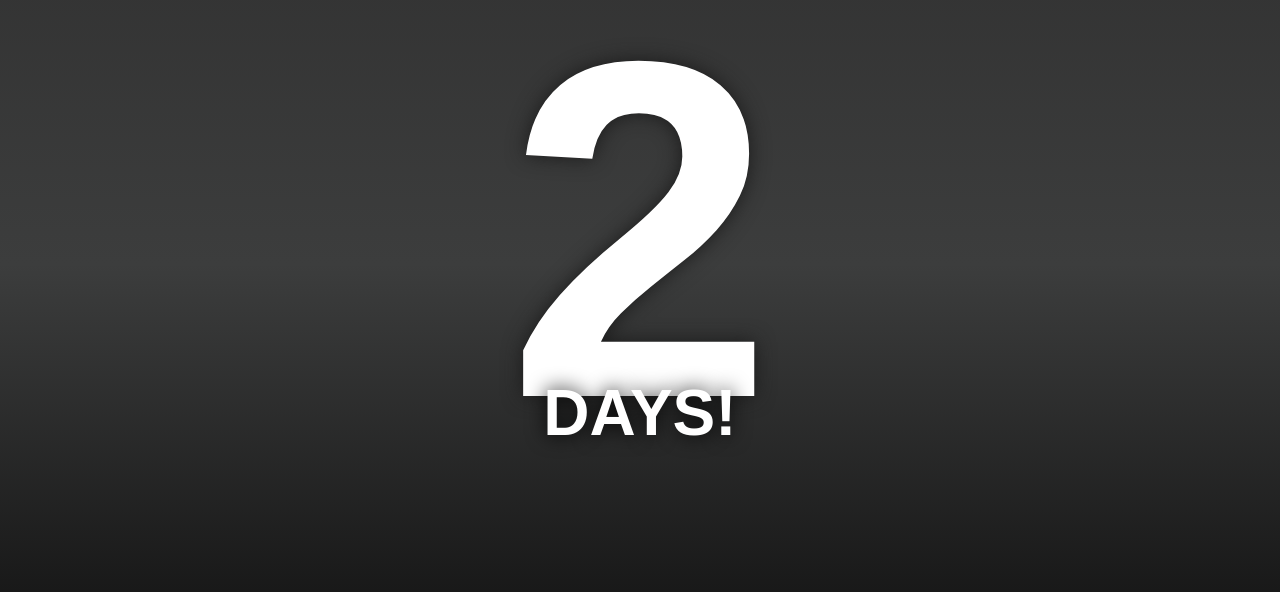
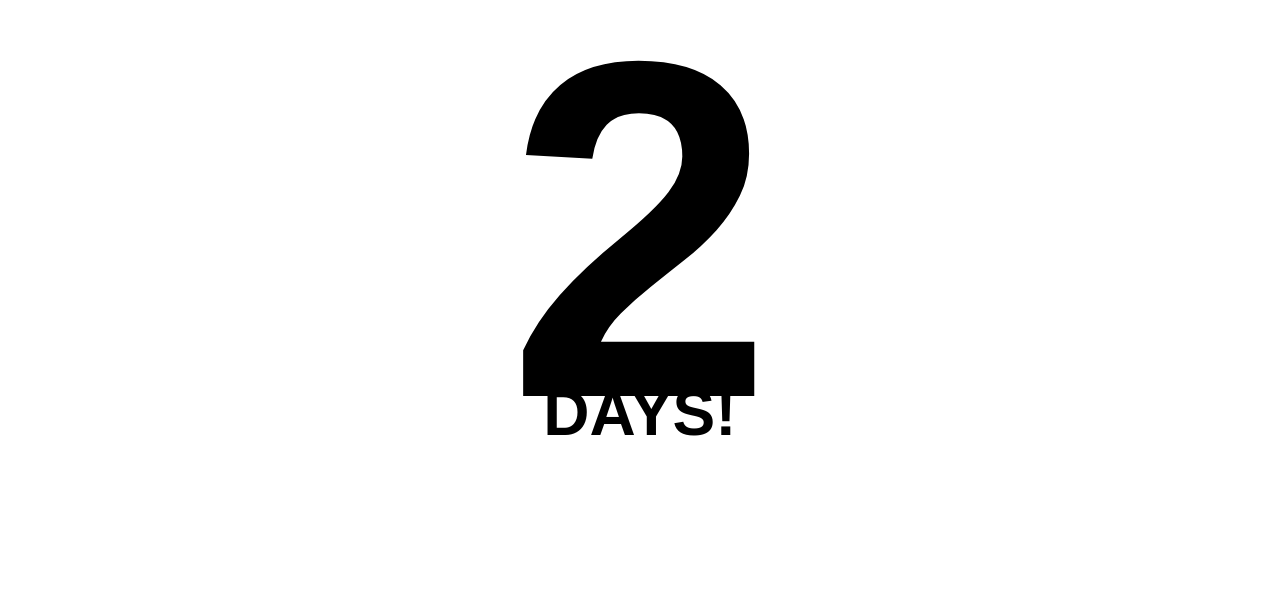
Before and after one commit to jeanpaulsio/paycheck-countdown, a React (Create React App) app: page / in a window 1280 px wide. Shown: the part 136-728 px from the top of the page. Built offline with nearby package versions, Linux system fonts and the light colour scheme.

Commit message:
rm styles

```diff
--- a/src/App.css
+++ b/src/App.css
@@ -1,7 +1,5 @@
 .title {
-  color: white;
   font-size: 30rem;
-  text-shadow: 0 0 20px #1b1b1b;
   margin: 0;
   padding: 0;
   margin-top: -125px;
@@ -12,12 +10,8 @@
   font-size: 4rem;
   text-align: center;
   margin-top: -130px;
-  color: white;
-  text-shadow: 0 0 20px #000000;
 }
 
 .alt-title {
-  color: white;
-  text-shadow: 0 0 20px #070707;
   font-size: 4rem;
 }
--- a/src/index.css
+++ b/src/index.css
@@ -7,7 +7,6 @@ body {
   margin: 0;
   width: 100%;
   font-family: "Exo", sans-serif;
-  background: linear-gradient(180deg, #303030, #3c3d3d, #111111);
   display: flex;
   flex-direction: column;
   align-items: center;
```
